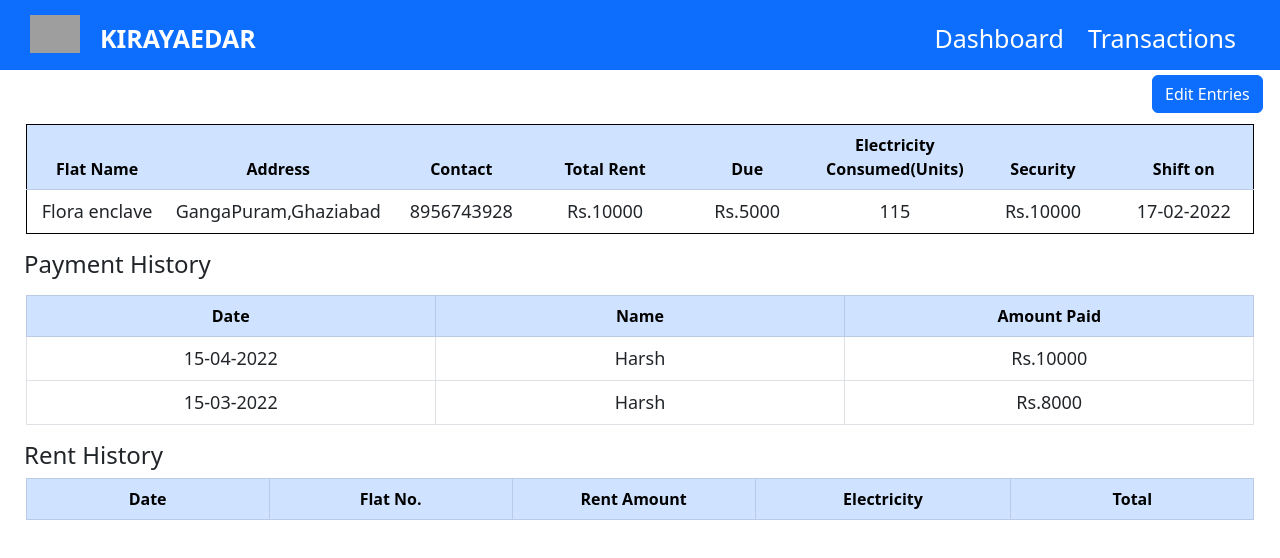
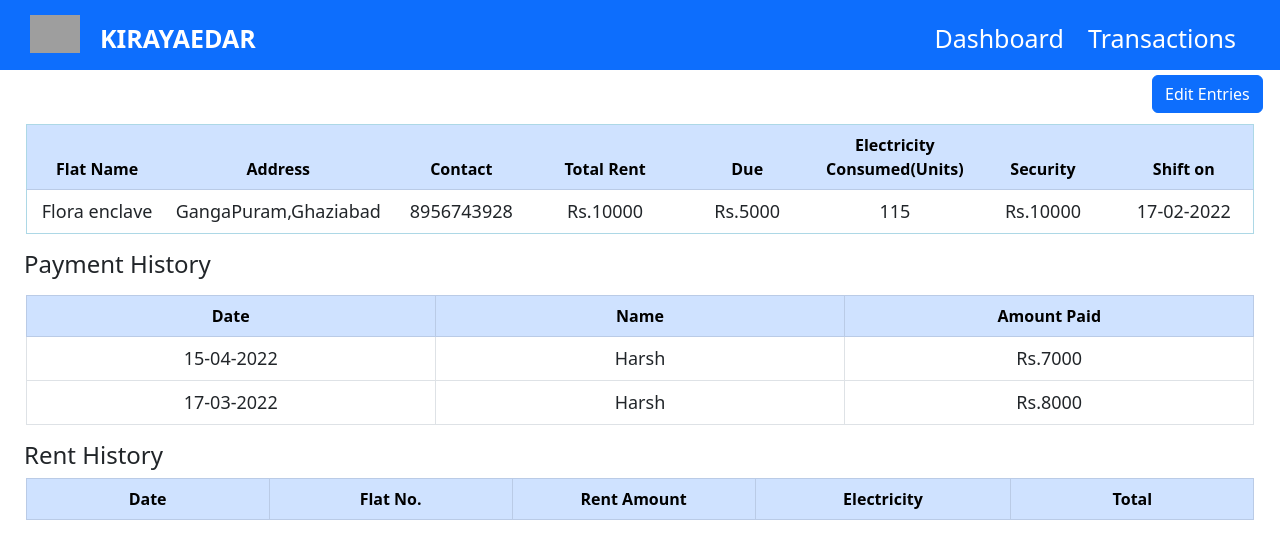
Before and after one commit to harsh0623/KIRAYEDAR, a React (Create React App) app in the folder kirayedar-react-project/: page /transactions in a window 1280 px wide. Shown: the top 558 px of the page. Built offline with nearby package versions, Linux system fonts and the light colour scheme; grey boxes are pictures that could not be loaded.

Commit message:
Updating Data and entry table

```diff
--- a/kirayedar-react-project/src/App.js
+++ b/kirayedar-react-project/src/App.js
@@ -36,10 +36,10 @@ function App() {
   const payments = [{
     date: "15-04-2022",
     name: "Harsh",
-    amountPaid:10000
+    amountPaid:7000
   },
     {
-    date: "15-03-2022",
+    date: "17-03-2022",
     name: "Harsh",
     amountPaid: 8000
   } ]
--- a/kirayedar-react-project/src/components/pages/transactionPage.components.jsx
+++ b/kirayedar-react-project/src/components/pages/transactionPage.components.jsx
@@ -19,7 +19,7 @@ const TransactionPage = (props) => {
       <MDBTable
         hover
         className="  ms-auto me-auto mt-3"
-        style={{ width: "96%", border: "1px solid black" }}
+        style={{ width: "96%", border: "1px solid lightBlue" }}
       >
         <MDBTableHead className="table-primary">
           <tr style={{ textAlign: "center" }}>
```
